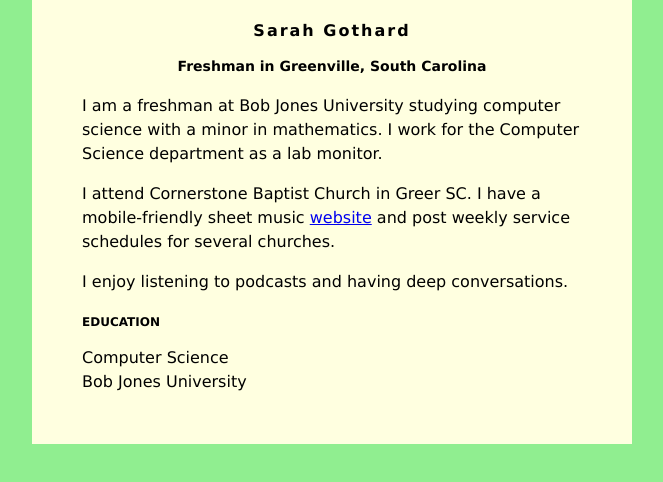
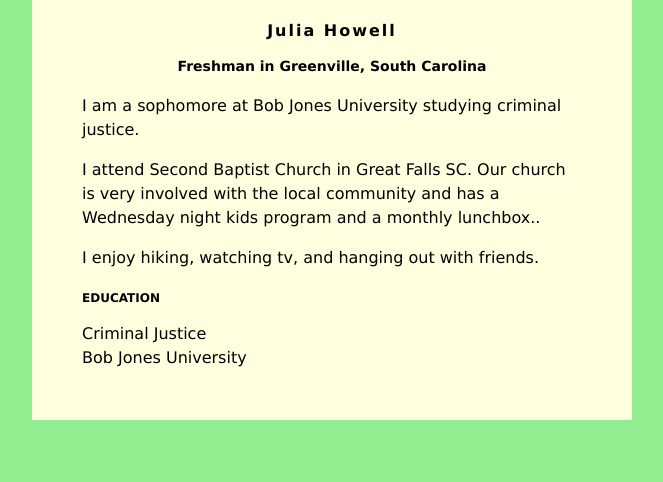
Before and after one commit to jhowe198/jhowe198.github.io, a plain HTML site: page index.html in a window 1280 px wide. Shown: the whole page, without its empty margins (308-971 px from the left). Drawn offline with Linux system fonts and the light colour scheme.

Commit message:
Update index.html

```diff
--- a/index.html
+++ b/index.html
@@ -30,21 +30,18 @@ h3 {
 </head>
 <body>
     <div id="content">
-        <h1>Sarah Gothard</h1>
+        <h1>Julia Howell</h1>
         <h2>Freshman in Greenville, South Carolina</h2>
 
-         <p>I am a freshman at Bob Jones University studying computer science with a minor in
-            mathematics. I work for the Computer Science department as a lab monitor.</p>
+         <p>I am a sophomore at Bob Jones University studying criminal justice. </p>
          <p>
-            I attend Cornerstone Baptist Church in Greer SC. I have a mobile-friendly
-            sheet music <a href="https://mobilehymns.org/">website</a> and post weekly service
-            schedules for several churches.
+            I attend Second Baptist Church in Great Falls SC. Our church is very involved with the local community and has a Wednesday night kids program and a monthly lunchbox..
          </p>
          <p>
-            I enjoy listening to podcasts and having deep conversations.
+            I enjoy hiking, watching tv, and hanging out with friends.
          </p>
         <h3>EDUCATION</h3>
-        Computer Science<br />
+        Criminal Justice<br />
         Bob Jones University
     </div>
 
```
